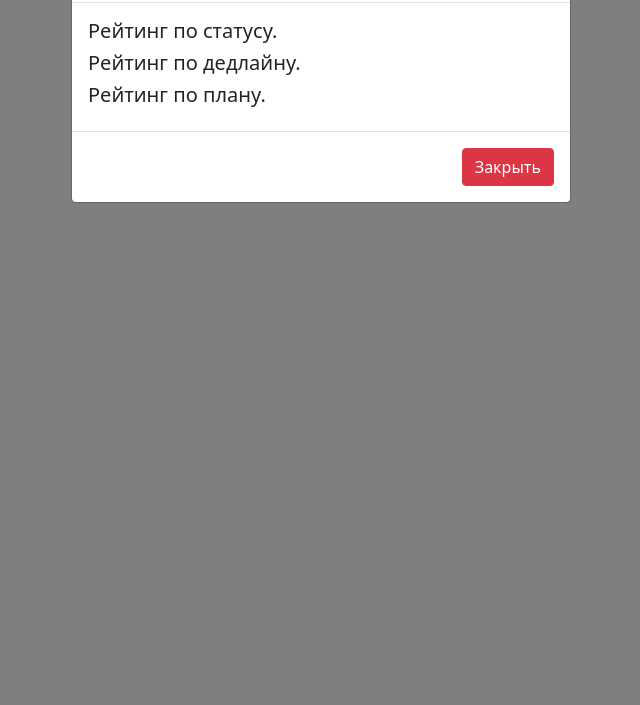
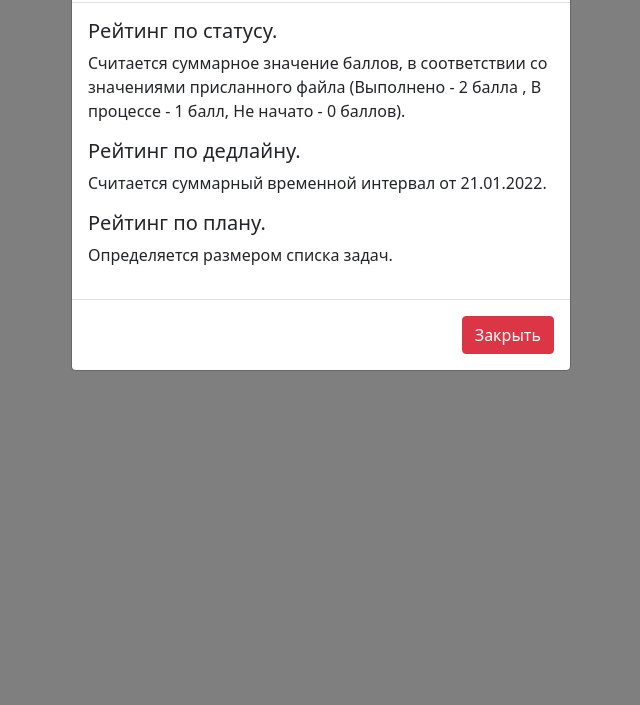
Before and after one commit to evgeny422/ExcelParser, a Django app: page / in a window 1280 px wide, after a click on "FaQ". Shown: the part 95-800 px from the top of the page, without its empty margins (319-959 px from the left). Run offline with Django 4.2, Linux system fonts and the light colour scheme; data that the repository does not hold is empty; some libraries are stand-ins or nearby versions.

Commit message:
FaQ template

```diff
--- a/templates/includes/header.html
+++ b/templates/includes/header.html
@@ -44,10 +44,19 @@
                         <div class="modal-body d-box">
                             <div>
                                 <h5>Рейтинг по статусу.</h5>
+                                <p>Считается суммарное значение баллов, в соответствии со значениями присланного файла
+                                    (Выполнено - 2 балла , В процессе - 1 балл, Не начато - 0 баллов). </p>
 
                             </div>
-                            <div><h5>Рейтинг по дедлайну.</h5></div>
-                            <div><h5>Рейтинг по плану.</h5></div>
+                            <div>
+                                <h5>Рейтинг по дедлайну.</h5>
+                                <p>Считается суммарный временной интервал от 21.01.2022.</p>
+                            </div>
+
+                            <div>
+                                <h5>Рейтинг по плану.</h5>
+                                <p>Определяется размером списка задач. </p>
+                            </div>
 
                         </div>
 
```
